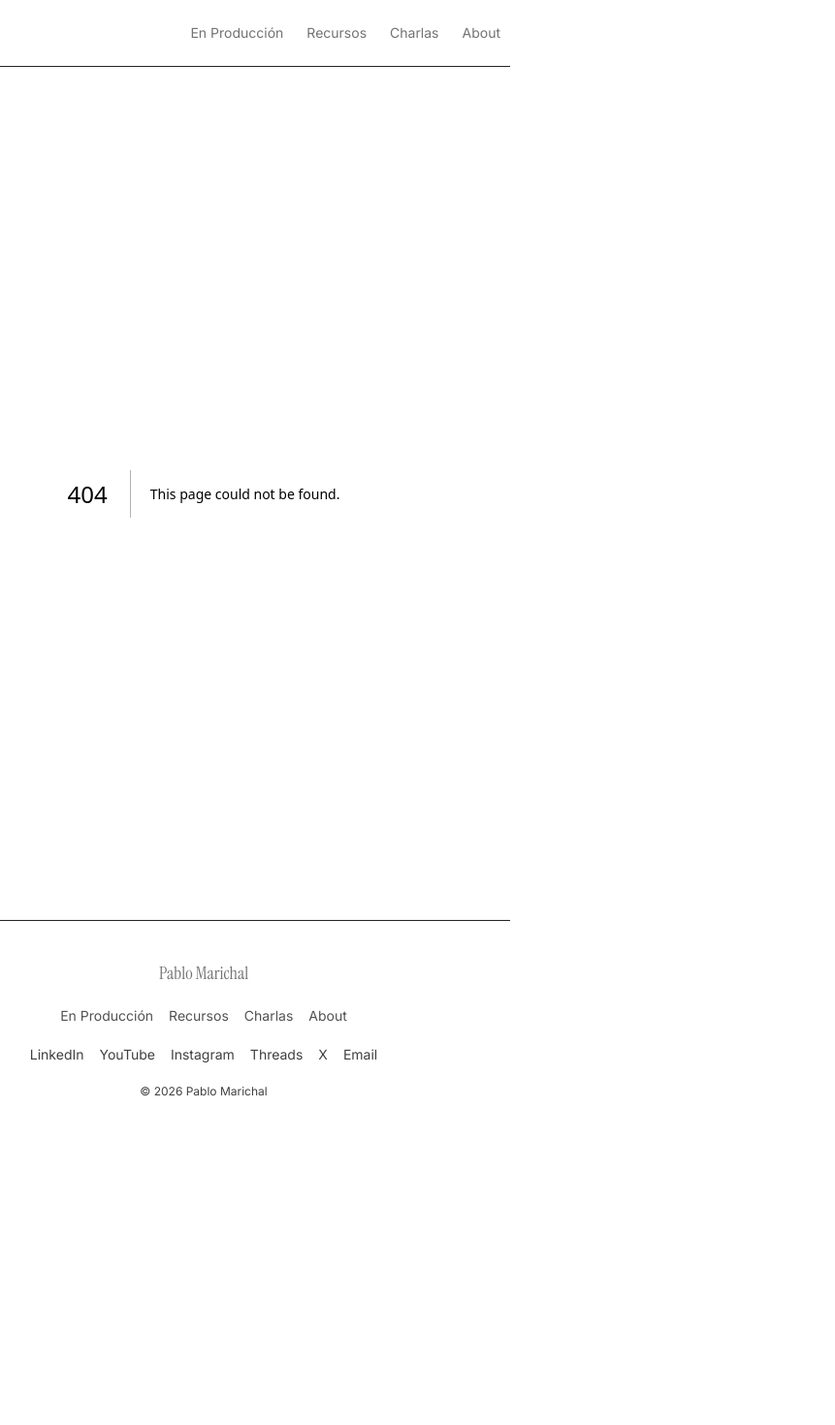
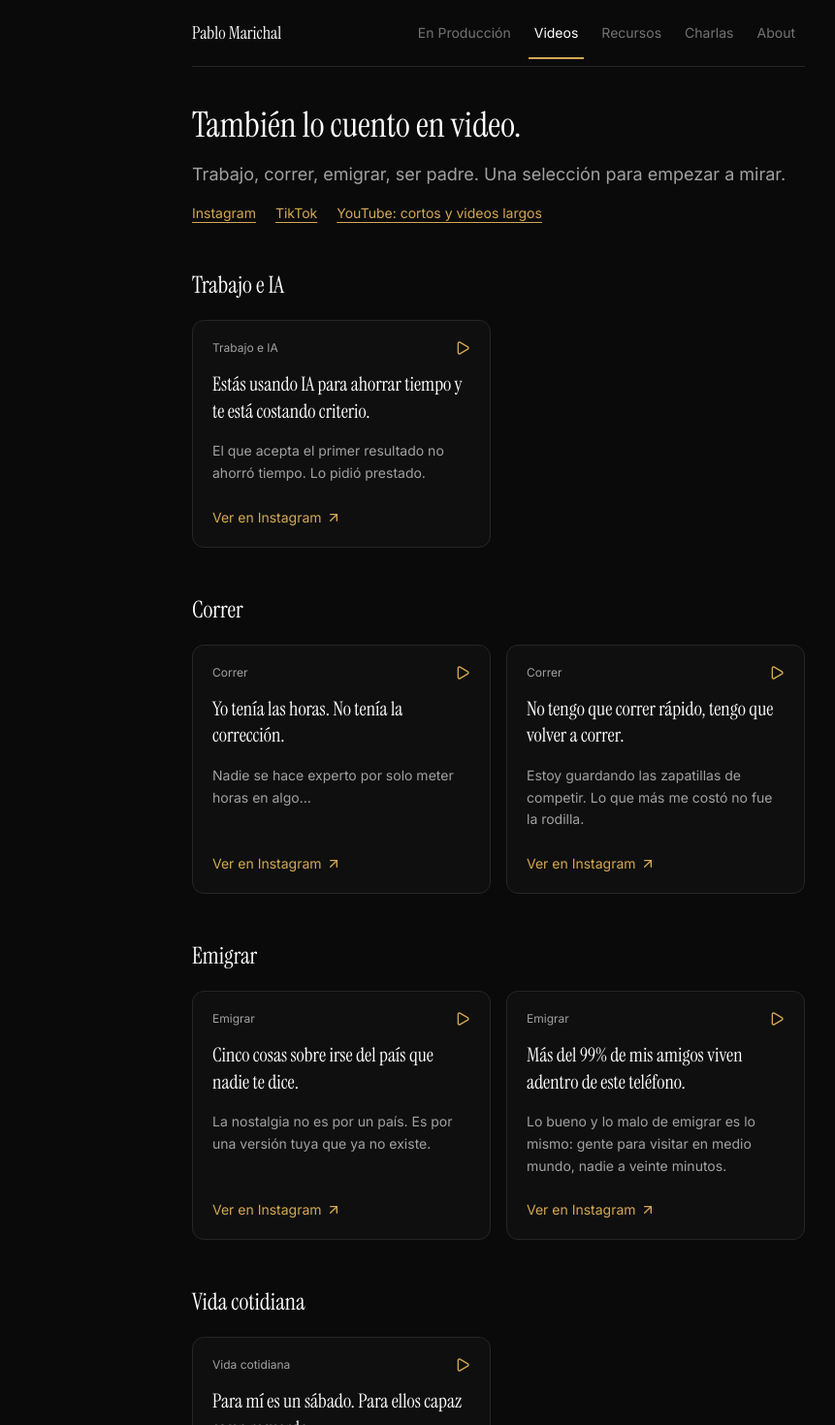
Before and after one commit to dotpablo/above-average, a Next.js app: page /videos in a window 1280 px wide. Before the commit this address had no page. Shown: the top 1470 px of the page at 97% size, without its empty margins (126-987 px from the left). Before the commit the page ends 1174 px from the top, so only its background shows below. Built offline with nearby package versions, Linux system fonts and the light colour scheme.

Commit message:
feat: add curated videos page and social channels

```diff
--- a/app/sitemap.ts
+++ b/app/sitemap.ts
@@ -12,6 +12,7 @@ export default function sitemap(): MetadataRoute.Sitemap {
 
   return [
     { url: SITE.url, lastModified: new Date(), changeFrequency: "weekly", priority: 1.0 },
+    { url: `${SITE.url}/videos`, changeFrequency: "monthly", priority: 0.6 },
     { url: `${SITE.url}/blog`, lastModified: new Date(), changeFrequency: "daily", priority: 0.9 },
     { url: `${SITE.url}/about`, lastModified: new Date(), changeFrequency: "monthly", priority: 0.6 },
     { url: `${SITE.url}/recursos`, lastModified: new Date(), changeFrequency: "monthly", priority: 0.6 },
--- /dev/null
+++ b/app/videos/page.tsx
@@ -0,0 +1,45 @@
+import type { Metadata } from "next";
+import { SITE } from "@/lib/constants";
+import { VIDEOS, VIDEO_TOPICS } from "@/lib/videos";
+import { VideoCard } from "@/components/video-card";
+
+export const metadata: Metadata = {
+  title: "Videos",
+  description: "Una selección de videos de Pablo Marichal sobre trabajo e IA, correr, emigrar y vida cotidiana.",
+  alternates: { canonical: `${SITE.url}/videos` },
+};
+
+export default function VideosPage() {
+  return (
+    <div className="space-y-12">
+      <header className="space-y-4">
+        <h1 className="font-serif text-4xl text-white">También lo cuento en video.</h1>
+        <p className="text-lg leading-relaxed text-neutral-400">
+          Trabajo, correr, emigrar, ser padre. Una selección para empezar a mirar.
+        </p>
+        <div className="flex flex-wrap gap-x-5 gap-y-3 text-sm text-accent">
+          {[
+            ["Instagram", SITE.social.instagram],
+            ["TikTok", SITE.social.tiktok],
+            ["YouTube: cortos y videos largos", SITE.social.youtube],
+          ].map(([label, href]) => (
+            <a key={label} href={href} target="_blank" rel="noopener noreferrer" className="underline underline-offset-4">{label}<span className="sr-only"> (abre en otra pestaña)</span></a>
+          ))}
+        </div>
+      </header>
+      {VIDEO_TOPICS.map((topic) => (
+        <section key={topic} className="space-y-5">
+          <h2 className="font-serif text-2xl text-white">{topic}</h2>
+          <div className="grid gap-4 sm:grid-cols-2">
+            {VIDEOS.filter((video) => video.topic === topic).map((video) => <VideoCard key={video.id} video={video} />)}
+          </div>
+        </section>
+      ))}
+      <aside className="space-y-3 rounded-xl border border-neutral-800 p-6">
+        <h2 className="font-serif text-2xl text-white">Y también cocino.</h2>
+        <p className="text-neutral-400">Asados, pizzas, fuego y fermentaciones. Eso tiene su propia cuenta.</p>
+        <a href={SITE.social.instagramCooking} target="_blank" rel="noopener noreferrer" className="inline-block text-accent underline underline-offset-4">@pablo_cocinando<span className="sr-only"> (abre en otra pestaña)</span></a>
+      </aside>
+    </div>
+  );
+}
--- a/components/footer.tsx
+++ b/components/footer.tsx
@@ -6,6 +6,7 @@ import { SITE } from "@/lib/constants";
 
 const navLinks = [
   { href: "/blog", label: "En Producción" },
+  { href: "/videos", label: "Videos" },
   { href: "/recursos", label: "Recursos" },
   { href: "/charlas", label: "Charlas" },
   { href: "/about", label: "About" },
@@ -14,7 +15,9 @@ const navLinks = [
 const socials = [
   { label: "LinkedIn", href: SITE.social.linkedin },
   { label: "YouTube", href: SITE.social.youtube },
-  { label: "Instagram", href: SITE.social.instagram },
+  { label: "Instagram personal", href: SITE.social.instagram },
+  { label: "Pablo cocinando", href: SITE.social.instagramCooking },
+  { label: "TikTok", href: SITE.social.tiktok },
   { label: "Threads", href: SITE.social.threads },
   { label: "X", href: SITE.social.x },
   { label: "Email", href: SITE.social.email },
@@ -47,7 +50,7 @@ export function Footer() {
             </Link>
           ))}
         </div>
-        <div className="flex flex-wrap justify-center gap-4 text-sm text-neutral-700">
+        <div className="flex flex-wrap justify-center gap-4 text-sm text-neutral-400">
           {socials.map((s, i) => (
             <motion.a
               key={s.label}
--- a/components/nav.tsx
+++ b/components/nav.tsx
@@ -7,6 +7,7 @@ import { motion, AnimatePresence } from "motion/react";
 
 const links = [
   { href: "/blog", label: "En Producción" },
+  { href: "/videos", label: "Videos" },
   { href: "/recursos", label: "Recursos" },
   { href: "/charlas", label: "Charlas" },
   { href: "/about", label: "About" },
--- /dev/null
+++ b/components/video-card.tsx
@@ -0,0 +1,24 @@
+import { Play, ArrowUpRight } from "lucide-react";
+import type { Video } from "@/lib/videos";
+
+export function VideoCard({ video }: { video: Video }) {
+  return (
+    <a
+      href={video.url}
+      target="_blank"
+      rel="noopener noreferrer"
+      className="group flex h-full flex-col gap-4 rounded-xl border border-neutral-800 bg-neutral-900/40 p-5 transition-colors hover:border-accent/60 focus-visible:outline-2 focus-visible:outline-offset-4 focus-visible:outline-accent"
+    >
+      <div className="flex items-center justify-between text-xs text-neutral-400">
+        <span>{video.topic}</span>
+        <Play className="h-4 w-4 text-accent" aria-hidden="true" />
+      </div>
+      <h3 className="font-serif text-xl leading-snug text-white">{video.title}</h3>
+      <p className="text-sm leading-relaxed text-neutral-400">{video.description}</p>
+      <span className="mt-auto flex items-center gap-1 pt-2 text-sm text-accent">
+        Ver en Instagram <ArrowUpRight className="h-4 w-4" aria-hidden="true" />
+        <span className="sr-only">(abre en otra pestaña)</span>
+      </span>
+    </a>
+  );
+}
--- a/lib/constants.ts
+++ b/lib/constants.ts
@@ -11,6 +11,8 @@ export const SITE = {
     linkedin: "https://www.linkedin.com/in/pablomarichal/",
     youtube: "https://www.youtube.com/channel/UCdN9d7T7HZ6Pqmf0nGn8Ngg",
     instagram: "https://www.instagram.com/pablomarichal_",
+    instagramCooking: "https://www.instagram.com/pablo_cocinando/",
+    tiktok: "https://www.tiktok.com/@pablomarichal_",
     threads: "https://www.threads.net/@pablomarichal_",
     x: "https://x.com/dotpablo",
     email: "mailto:pablomarichal@gmail.com",
--- /dev/null
+++ b/lib/videos.ts
@@ -0,0 +1,60 @@
+// Selección editorial: títulos y extractos de los captions originales de Pablo.
+// Una pieza por entrada, aunque también se publique en TikTok y Shorts.
+export const VIDEO_TOPICS = ["Trabajo e IA", "Correr", "Emigrar", "Vida cotidiana"] as const;
+
+export interface Video {
+  id: string;
+  title: string;
+  description: string;
+  topic: (typeof VIDEO_TOPICS)[number];
+  url: string;
+  featured?: boolean;
+}
+
+export const VIDEOS: Video[] = [
+  {
+    id: "irse-del-pais",
+    title: "Cinco cosas sobre irse del país que nadie te dice.",
+    description: "La nostalgia no es por un país. Es por una versión tuya que ya no existe.",
+    topic: "Emigrar",
+    url: "https://www.instagram.com/reel/Dc6ll9oTrGC/",
+    featured: true,
+  },
+  {
+    id: "horas-y-correccion",
+    title: "Yo tenía las horas. No tenía la corrección.",
+    description: "Nadie se hace experto por solo meter horas en algo…",
+    topic: "Correr",
+    url: "https://www.instagram.com/reel/DdHsRZGzCFH/",
+    featured: true,
+  },
+  {
+    id: "ia-y-criterio",
+    title: "Estás usando IA para ahorrar tiempo y te está costando criterio.",
+    description: "El que acepta el primer resultado no ahorró tiempo. Lo pidió prestado.",
+    topic: "Trabajo e IA",
+    url: "https://www.instagram.com/reel/Dc1vLAkzD8G/",
+    featured: true,
+  },
+  {
+    id: "amigos-en-el-telefono",
+    title: "Más del 99% de mis amigos viven adentro de este teléfono.",
+    description: "Lo bueno y lo malo de emigrar es lo mismo: gente para visitar en medio mundo, nadie a veinte minutos.",
+    topic: "Emigrar",
+    url: "https://www.instagram.com/reel/DdW8FaOzwhi/",
+  },
+  {
+    id: "volver-a-correr",
+    title: "No tengo que correr rápido, tengo que volver a correr.",
+    description: "Estoy guardando las zapatillas de competir. Lo que más me costó no fue la rodilla.",
+    topic: "Correr",
+    url: "https://www.instagram.com/reel/DdUZeH1TLd2/",
+  },
+  {
+    id: "recuerdos",
+    title: "Para mí es un sábado. Para ellos capaz es un recuerdo.",
+    description: "Por eso lo grabo.",
+    topic: "Vida cotidiana",
+    url: "https://www.instagram.com/reel/DdNaFiezvmf/",
+  },
+];
```
